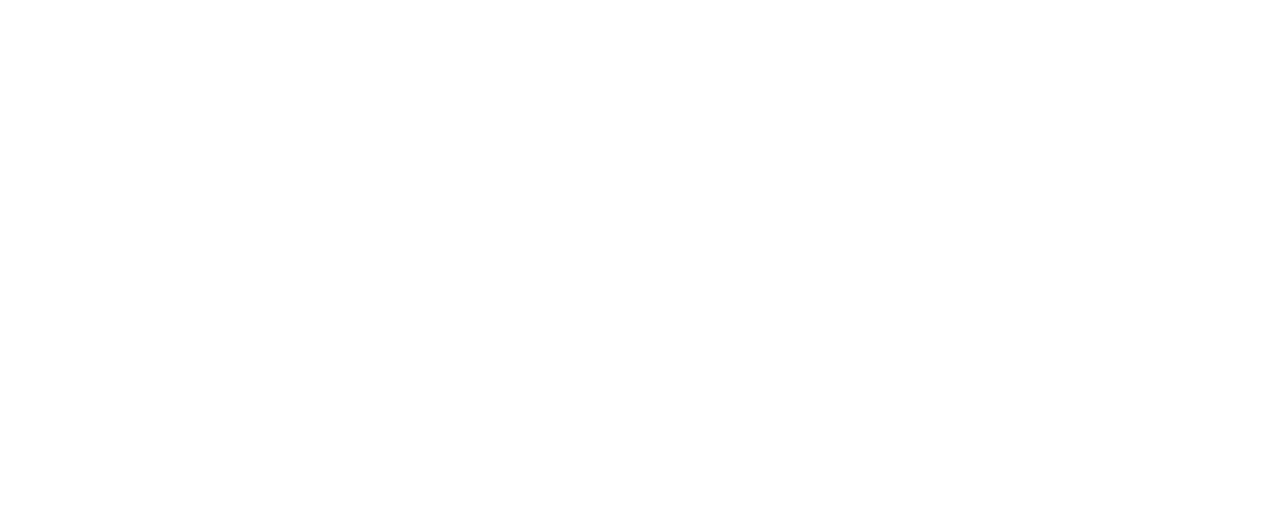
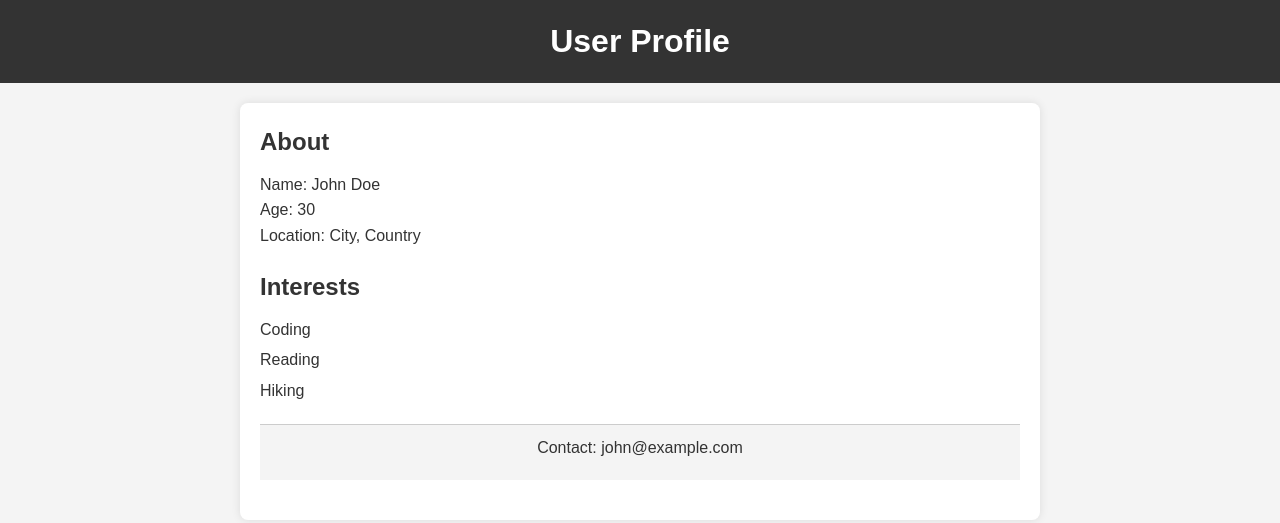
Before and after one commit to tongpool-h/html-css-js-profile, a plain HTML site: page index.html in a window 1280 px wide. Drawn offline with Linux system fonts and the light colour scheme.

Commit message:
Updated css

```diff
--- /dev/null
+++ b/css/style.css
@@ -0,0 +1,75 @@
+/* Resetting default margin and padding */
+
+* {
+    margin: 0;
+    padding: 0;
+    box-sizing: border-box;
+}
+
+
+/* Body styles */
+
+body {
+    font-family: Arial, sans-serif;
+    background-color: #f4f4f4;
+    color: #333;
+    line-height: 1.6;
+}
+
+
+/* Header styles */
+
+header {
+    background-color: #333;
+    color: #fff;
+    text-align: center;
+    padding: 1rem 0;
+}
+
+
+/* Profile container styles */
+
+.profile-container {
+    max-width: 800px;
+    margin: 20px auto;
+    padding: 20px;
+    background-color: #fff;
+    border-radius: 8px;
+    box-shadow: 0 0 10px rgba(0, 0, 0, 0.1);
+}
+
+
+/* About section styles */
+
+.about-section,
+.interests-section,
+.contact-footer {
+    margin-bottom: 20px;
+}
+
+.about-section h2,
+.interests-section h2,
+.contact-footer p {
+    margin-bottom: 10px;
+}
+
+
+/* Interests section styles */
+
+ul {
+    list-style: none;
+}
+
+ul li {
+    margin-bottom: 5px;
+}
+
+
+/* Footer styles */
+
+.contact-footer {
+    text-align: center;
+    padding: 10px 0;
+    background-color: #f4f4f4;
+    border-top: 1px solid #ccc;
+}
--- a/index.html
+++ b/index.html
@@ -3,14 +3,36 @@
 
 <head>
     <meta charset="UTF-8">
-    <meta name="viewport" content="width=device-width, initial-scale=1.0">
-    <meta name="description" content="This is my profile page">
-    <meta name="keywords" content="Tongpool Heeptaisong">
-    <title>My profile</title>
+    <title>User Profile</title>
+    <link rel="stylesheet" href="css/style.css">
 </head>
 
 <body>
+    <header>
+        <h1>User Profile</h1>
+    </header>
 
+    <div class="profile-container">
+        <section class="about-section">
+            <h2>About</h2>
+            <p>Name: John Doe</p>
+            <p>Age: 30</p>
+            <p>Location: City, Country</p>
+        </section>
+
+        <section class="interests-section">
+            <h2>Interests</h2>
+            <ul>
+                <li>Coding</li>
+                <li>Reading</li>
+                <li>Hiking</li>
+            </ul>
+        </section>
+
+        <footer class="contact-footer">
+            <p>Contact: john@example.com</p>
+        </footer>
+    </div>
 </body>
 
 </html>
```
